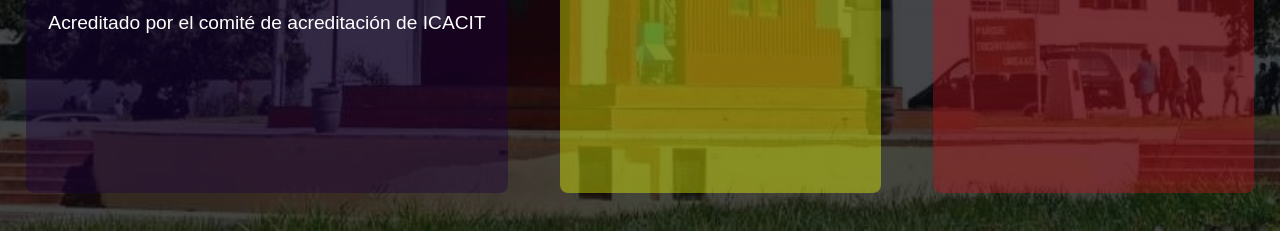
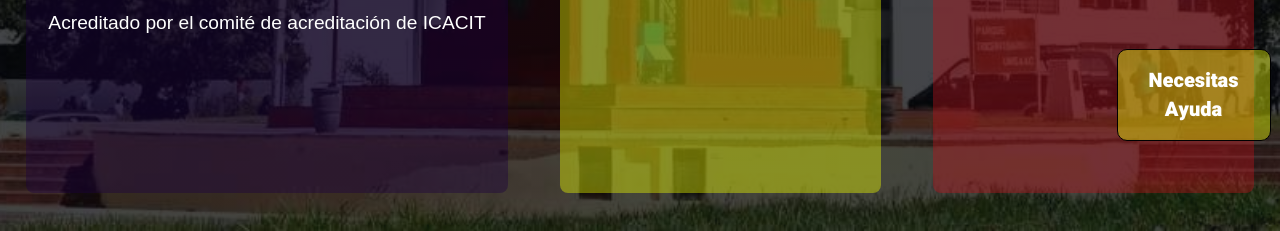
Before and after one commit to R03Milagros/ProyPortalInformativo, a plain HTML site: page index.html in a window 1280 px wide. Shown: the part 569-800 px from the top of the page. Drawn offline with Linux system fonts and the light colour scheme; a web font is replaced by a local one.

Commit message:
cambios chatboot

```diff
--- a/estilo.css
+++ b/estilo.css
@@ -94,3 +94,19 @@ a {
 a:hover {
     color: black;
 }
+
+.chatbot{
+    text-decoration: none;
+    min-width: 120px;
+    min-height: 50px;
+    border: 1px #000 solid;
+    border-radius: 10px;
+    font-size: 20px;
+    background: rgba(239, 255, 0, 0.4);
+    position:absolute;
+    bottom: 50;
+    right: 50;
+    margin-left: 100px;
+    margin-top: 270px;
+
+}
--- a/index.html
+++ b/index.html
@@ -23,6 +23,9 @@
         </div>
         <div class="derecha">
             <a href="estudiante.html">INFO ESTUDIANTE</a>
+            <a href="chatbot-deployment-main\standalone-frontend\base.html" class="chatbot">
+                Necesitas Ayuda
+            </a>
         </div>
     </section>
 </body>
```
